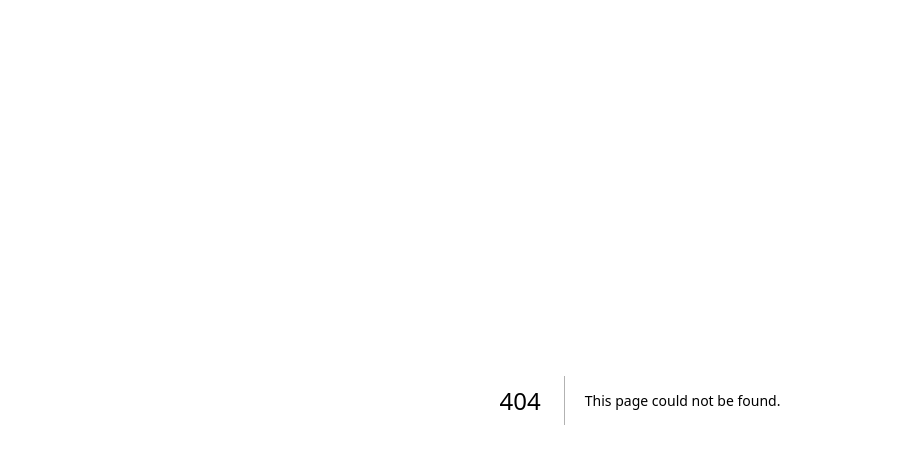
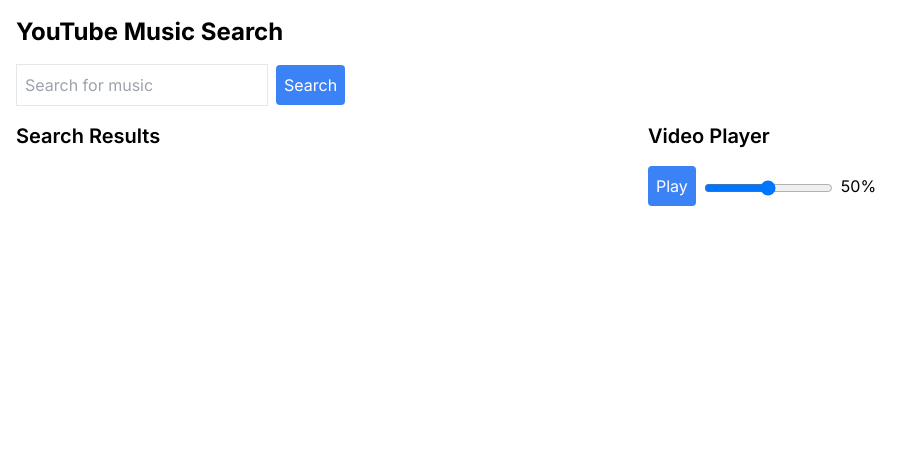
Before and after one commit to 55555-Jyeon/PurrTunes, a Next.js app: page /search in a window 1280 px wide. Before the commit this address had no page. Shown: the top 464 px of the page, without its empty margins (0-922 px from the left). Built offline with nearby package versions, Linux system fonts and the light colour scheme.

Commit message:
🟢feat: initial youtube api search test

```diff
--- /dev/null
+++ b/app/api/search/route.ts
@@ -0,0 +1,24 @@
+import { NextResponse } from "next/server"
+
+export const GET = async (request: Request) => {
+    const { searchParams } = new URL(request.url)
+    const keyword = searchParams.get("keyword")
+    const searchType = searchParams.get("searchType")
+
+    const apiKey = "skek298@gmail.com"
+    const version = "0.5"
+    const display = "10"
+
+    const url = `https://www.maniadb.com/api/search/${encodeURIComponent(keyword as string)}/?sr=${searchType}&display=${display}&key=${apiKey}&v=${version}`
+
+    try {
+        const response = await fetch(url)
+        const data = await response.text()
+        return new NextResponse(data, {
+            status: 200,
+            headers: { "Content-Type": "application/xml" },
+        })
+    } catch (error) {
+        return NextResponse.json({ error: "Error fetching data" }, { status: 500 })
+    }
+}
--- /dev/null
+++ b/app/search/page.tsx
@@ -0,0 +1,152 @@
+"use client"
+
+import React, { useEffect, useRef, useState } from "react"
+import { SearchResult, YouTubeEvent } from "./type"
+
+const YOUTUBE_API_KEY = "AIzaSyDdq36Gn7ztf_bvdx95pgbO3ziE48D8JKU" // YouTube Data API 키를 여기에 입력하세요
+
+declare global {
+    interface Window {
+        YT: any
+        onYouTubeIframeAPIReady: () => void
+    }
+}
+
+const YouTubeSearch: React.FC = () => {
+    const [keyword, setKeyword] = useState("")
+    const [results, setResults] = useState<SearchResult[]>([])
+    const [selectedVideo, setSelectedVideo] = useState<string | null>(null)
+    const [player, setPlayer] = useState<any>(null)
+    const [isPlaying, setIsPlaying] = useState(false)
+    const [volume, setVolume] = useState(50)
+    const playerRef = useRef<HTMLDivElement>(null)
+
+    useEffect(() => {
+        const tag = document.createElement("script")
+        tag.src = "https://www.youtube.com/iframe_api"
+        const firstScriptTag = document.getElementsByTagName("script")[0]
+        firstScriptTag.parentNode?.insertBefore(tag, firstScriptTag)
+
+        window.onYouTubeIframeAPIReady = () => {
+            if (playerRef.current) {
+                const newPlayer = new window.YT.Player(playerRef.current, {
+                    height: "360",
+                    width: "640",
+                    videoId: selectedVideo || "",
+                    events: {
+                        onReady: (event: YouTubeEvent) => {
+                            setPlayer(event.target)
+                        },
+                        onStateChange: (e: YouTubeEvent) => {
+                            setIsPlaying(e.data === window.YT.PlayerState.PLAYING)
+                        },
+                    },
+                })
+                setPlayer(newPlayer)
+            }
+        }
+    }, [])
+
+    useEffect(() => {
+        if (player && selectedVideo) {
+            player.loadVideoById(selectedVideo)
+        }
+    }, [selectedVideo])
+
+    const handleSearch = async () => {
+        try {
+            const response = await fetch(
+                `https://www.googleapis.com/youtube/v3/search?part=snippet&q=${encodeURIComponent(
+                    keyword,
+                )}&key=${YOUTUBE_API_KEY}&type=video&maxResults=10`,
+            )
+            const data = await response.json()
+
+            const searchResults: SearchResult[] = data.items.map((item: any) => ({
+                id: item.id.videoId,
+                title: item.snippet.title,
+                thumbnail: item.snippet.thumbnails.default.url,
+            }))
+
+            setResults(searchResults)
+        } catch (error) {
+            console.error("Error searching YouTube:", error)
+        }
+    }
+
+    const togglePlay = () => {
+        if (player) {
+            if (isPlaying) {
+                player.pauseVideo()
+            } else {
+                player.playVideo()
+            }
+            setIsPlaying(!isPlaying)
+        }
+    }
+
+    const handleVolumeChange = (e: React.ChangeEvent<HTMLInputElement>) => {
+        const newVolume = parseInt(e.target.value, 10)
+        setVolume(newVolume)
+        if (player) {
+            player.setVolume(newVolume)
+        }
+    }
+
+    return (
+        <div className="container mx-auto p-4">
+            <h1 className="text-2xl font-bold mb-4">YouTube Music Search</h1>
+            <div className="mb-4">
+                <input
+                    type="text"
+                    value={keyword}
+                    onChange={e => setKeyword(e.target.value)}
+                    className="border p-2 mr-2"
+                    placeholder="Search for music"
+                />
+                <button onClick={handleSearch} className="bg-blue-500 text-white p-2 rounded">
+                    Search
+                </button>
+            </div>
+            <div className="grid grid-cols-1 md:grid-cols-2 gap-4">
+                <div>
+                    <h2 className="text-xl font-semibold mb-2">Search Results</h2>
+                    <ul>
+                        {results.map(result => (
+                            <li key={result.id} className="mb-2">
+                                <img src={result.thumbnail} alt={result.title} className="inline-block mr-2" />
+                                <span>{result.title}</span>
+                                <button
+                                    onClick={() => setSelectedVideo(result.id)}
+                                    className="ml-2 bg-green-500 text-white p-1 rounded"
+                                >
+                                    Play
+                                </button>
+                            </li>
+                        ))}
+                    </ul>
+                </div>
+                <div>
+                    <h2 className="text-xl font-semibold mb-2">Video Player</h2>
+                    <div ref={playerRef}></div>
+                    <div className="mt-4">
+                        <button onClick={togglePlay} className="bg-blue-500 text-white p-2 rounded mr-2">
+                            {isPlaying ? "Pause" : "Play"}
+                        </button>
+                        <input
+                            type="range"
+                            min="0"
+                            max="100"
+                            value={volume}
+                            onChange={handleVolumeChange}
+                            className="align-middle"
+                        />
+                        <span className="ml-2">{volume}%</span>
+                    </div>
+                </div>
+            </div>
+        </div>
+    )
+}
+
+export default YouTubeSearch
--- /dev/null
+++ b/app/search/type.ts
@@ -0,0 +1,37 @@
+export type SearchResult = {
+    id: string
+    title: string
+    thumbnail: string
+}
+
+export type YouTubePlayer = {
+    loadVideoById: (videoId: string) => void
+    playVideo: () => void
+    pauseVideo: () => void
+    setVolume: (volume: number) => void
+}
+
+export type YouTubeEvent = {
+    target: YouTubePlayer
+    data: number
+}
+
+export type YouTubePlayerState = {
+    PLAYING: number
+}
+
+export type YouTubeIframeAPI = {
+    Player: new (
+        elementId: string | HTMLElement,
+        options: {
+            height: string
+            width: string
+            videoId: string
+            events: {
+                onReady: (e: YouTubeEvent) => void
+                onStateChange: (e: YouTubeEvent) => void
+            }
+        },
+    ) => YouTubePlayer
+    PlayerState: YouTubePlayerState
+}
```
